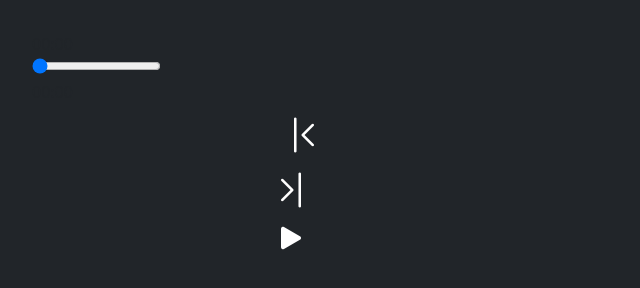
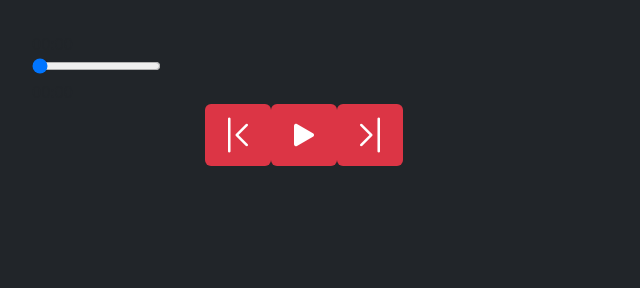
Before and after one commit to Sandun-Induranga/Electron-Application, a website: page src/index.html in a window 1280 px wide. Shown: the whole page, without its empty margins (0-640 px from the left). Drawn offline with nearby package versions, Linux system fonts and the light colour scheme.

Commit message:
Content Updated

```diff
--- a/src/index.html
+++ b/src/index.html
@@ -27,17 +27,18 @@
       <input type="range" min="1" max="100" value="0" class="seek_slider" />
       <div class="total-duration">00:00</div>
     </div>
-    <section class="d-flex justify-content-center align-items-end">
-      <div class="player-buttons">
-        <div class="btn btnPrevious">
-          <i class="bi bi-chevron-bar-left text-white text-white h1"></i>
-        </div>
-        <div class="btnNext">
-          <i class="bi bi-chevron-bar-right text-white text-white h1"></i>
-        </div>
-        <div class="btnPlay">
-          <i class="bi bi-play-fill text-white text-white h1"></i>
-        </div>
+
+    <section
+      class="player-buttons d-flex justify-content-center align-items-end"
+    >
+      <div class="btn btnPrevious bg-danger">
+        <i class="bi bi-chevron-bar-left text-white text-white h1"></i>
+      </div>
+      <div class="btn btnPlay bg-danger">
+        <i class="bi bi-play-fill text-white text-white h1"></i>
+      </div>
+      <div class="btn btnNext bg-danger">
+        <i class="bi bi-chevron-bar-right text-white text-white h1"></i>
       </div>
     </section>
   </body>
```
